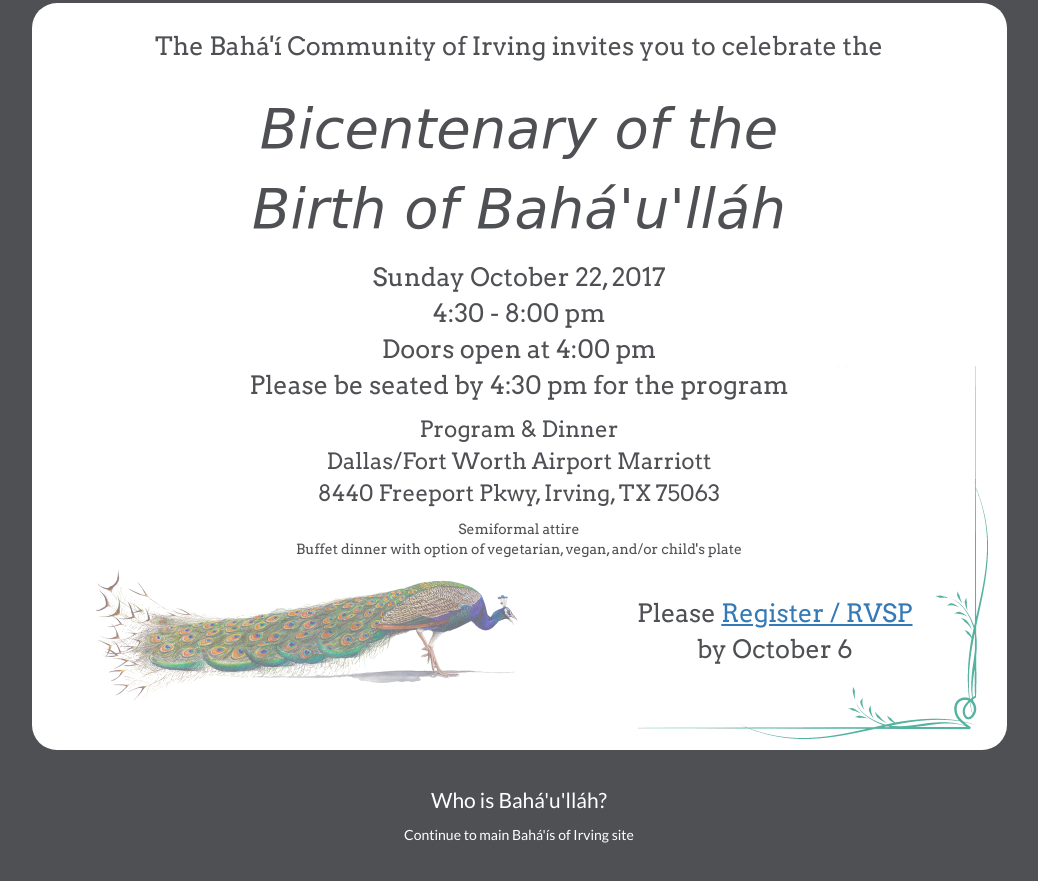
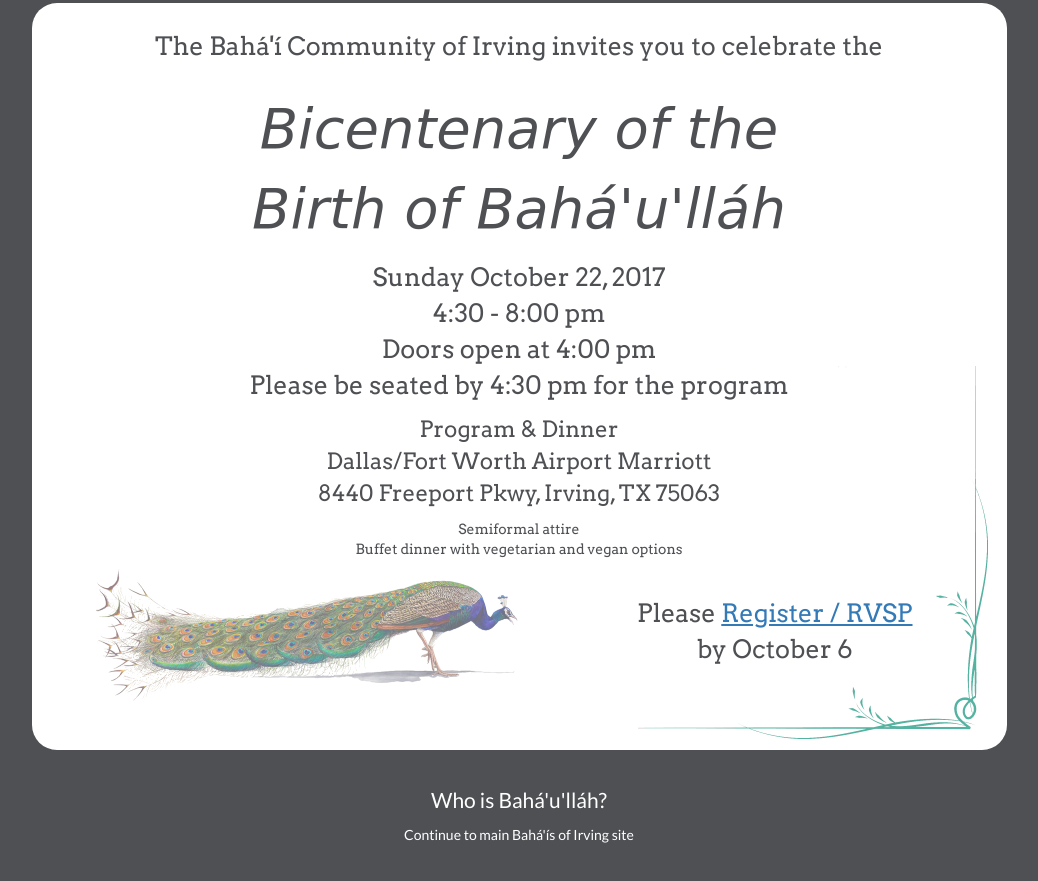
Before and after one commit to stephenfuqua/irvingbahai.org, a website: page src/rsvp/index.html in a window 1280 px wide. Shown: the part 471-1352 px from the top of the page, without its empty margins (121-1159 px from the left). Drawn offline with nearby package versions, Linux system fonts and the light colour scheme; files that its build step writes are made by us from their sources; a web font is replaced by a local one.

Commit message:
Removed child's plate from RSVP

```diff
--- a/src/rsvp/index.html
+++ b/src/rsvp/index.html
@@ -181,7 +181,7 @@
                 </p>
                 <p class="text-center detail">
                 Semiformal attire<br>
-                Buffet dinner with option of vegetarian, vegan, and/or child's plate
+                Buffet dinner with vegetarian and vegan options
                 </p>
                 <div class="col-sm-7 col-xs-12 ">
                     <img src="../images/peacock.png" alt="peacock" style="max-width: 100%; height: auto;">
```
